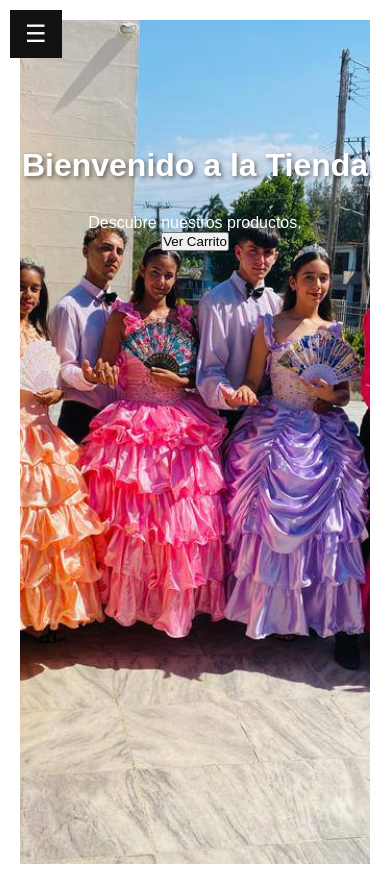
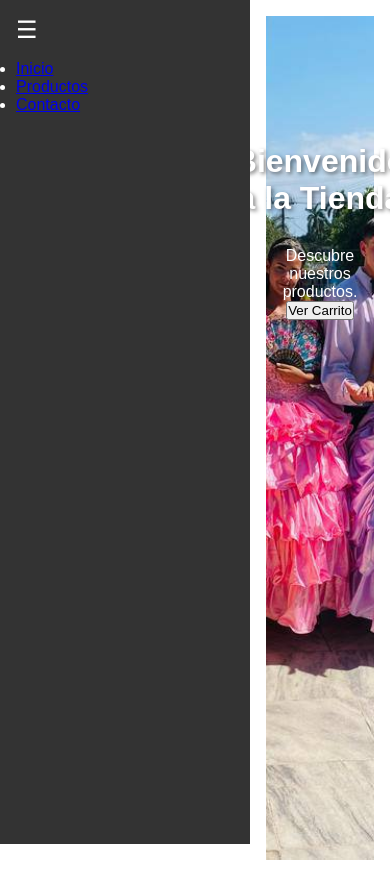
Before and after one commit to Altair000/GRDance, a website: page public/index.html in a window 390 px wide. Drawn offline with Linux system fonts and the light colour scheme; files that its build step writes are made by us from their sources; no server answers; files whose address does not match are found by name.

Commit message:
Update sidebar.css

```diff
--- a/public/css/sidebar.css
+++ b/public/css/sidebar.css
@@ -1,84 +1,50 @@
-/* sidebar.css */
-
-/* Estilos base de la barra lateral */
 .sidebar {
-  position: fixed;
-  top: 0;
-  left: 0;
-  width: 250px;
-  height: 100%;
-  background-color: #111;
-  padding-top: 20px;
-  overflow-x: hidden;
-  transition: width 0.3s;
-  z-index: 1000;
+    position: fixed;
+    left: 0;
+    top: 0;
+    width: 250px;
+    height: 100%;
+    background-color: #333;
+    color: white;
+    padding: 1rem;
+    transition: transform 0.3s ease;
+    z-index: 1000;
 }
 
-.sidebar a {
-  padding: 10px 15px;
-  text-decoration: none;
-  font-size: 18px;
-  color: white;
-  display: block;
-  transition: 0.3s;
+.sidebar.collapsed {
+    transform: translateX(-100%);
 }
 
-.sidebar a:hover {
-  background-color: #575757;
+.toggle-sidebar {
+    background: none;
+    border: none;
+    color: white;
+    font-size: 1.5rem;
+    cursor: pointer;
+    margin-bottom: 1rem;
 }
 
-.sidebar.closed {
-  width: 0;
-  padding-top: 0;
+.main-content {
+    margin-left: 250px;
+    transition: margin-left 0.3s ease;
+    padding: 1rem;
 }
 
-/* Contenido principal */
-.main-content {
-  margin-left: 250px;
-  padding: 20px;
-  transition: margin-left 0.3s;
+.main-content.shifted {
+    margin-left: 0;
 }
 
-.sidebar.closed + .main-content {
-  margin-left: 0;
+.sidebar-overlay {
+    position: fixed;
+    top: 0;
+    left: 0;
+    width: 100%;
+    height: 100%;
+    background-color: rgba(0, 0, 0, 0.5);
+    z-index: 999;
+    display: none;
 }
 
-/* Botón de alternar barra lateral */
-.toggle-sidebar {
-  position: fixed;
-  top: 10px;
-  left: 10px;
-  font-size: 24px;
-  background: #111;
-  color: white;
-  border: none;
-  padding: 10px 15px;
-  cursor: pointer;
-  z-index: 1001;
-  display: none; /* Por defecto oculto en desktop */
+.sidebar-overlay.visible {
+    display: block;
 }
-
-/* Estilos responsivos para pantallas pequeñas */
-@media (max-width: 768px) {
-  .toggle-sidebar {
-    display: block;
-  }
-
-  .sidebar {
-    width: 0;
-    padding-top: 0;
-  }
-
-  .sidebar.open {
-    width: 250px;
-    padding-top: 20px;
-  }
-
-  .main-content {
-    margin-left: 0;
-  }
-
-  .sidebar.open + .main-content {
-    margin-left: 250px;
-  }
-}
```
